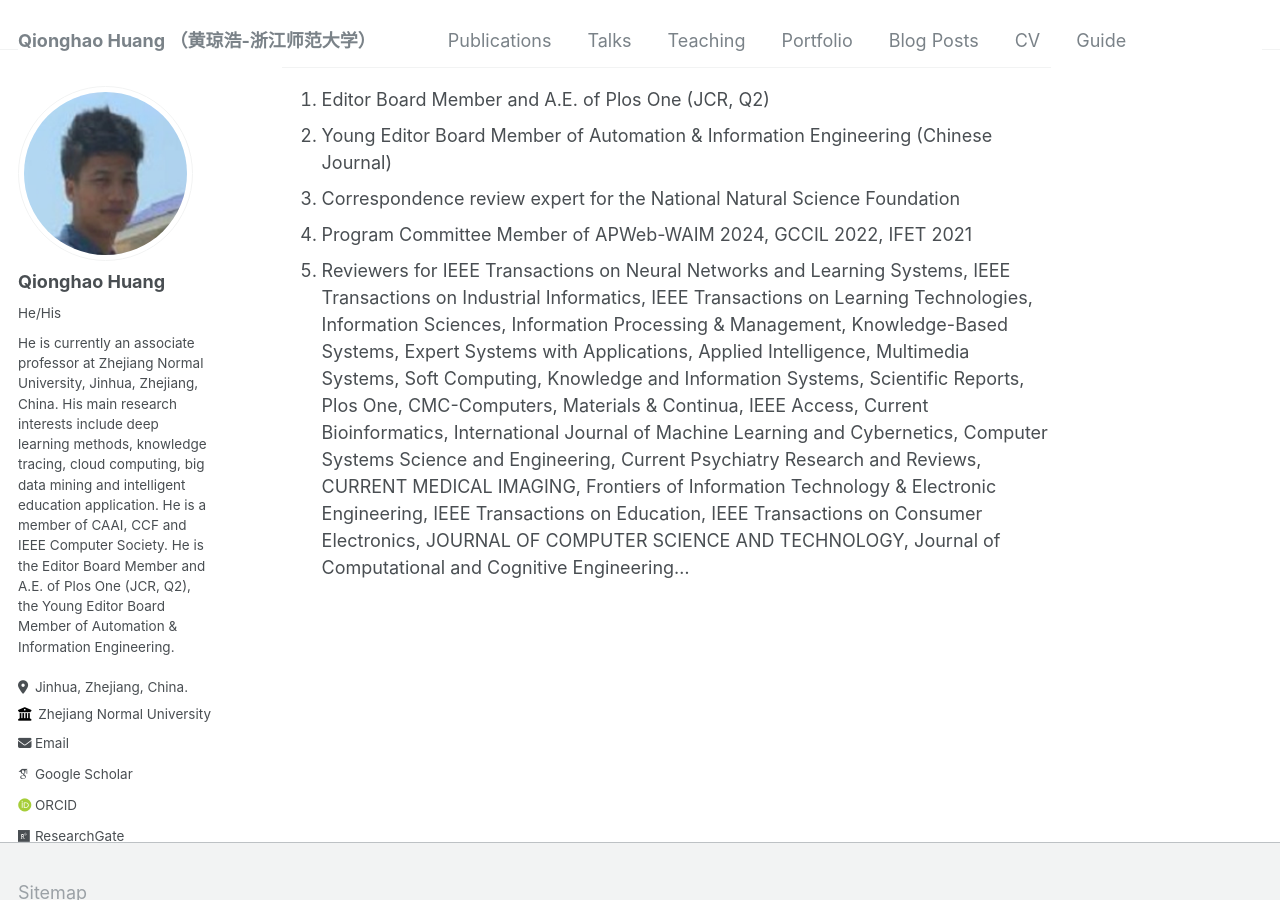
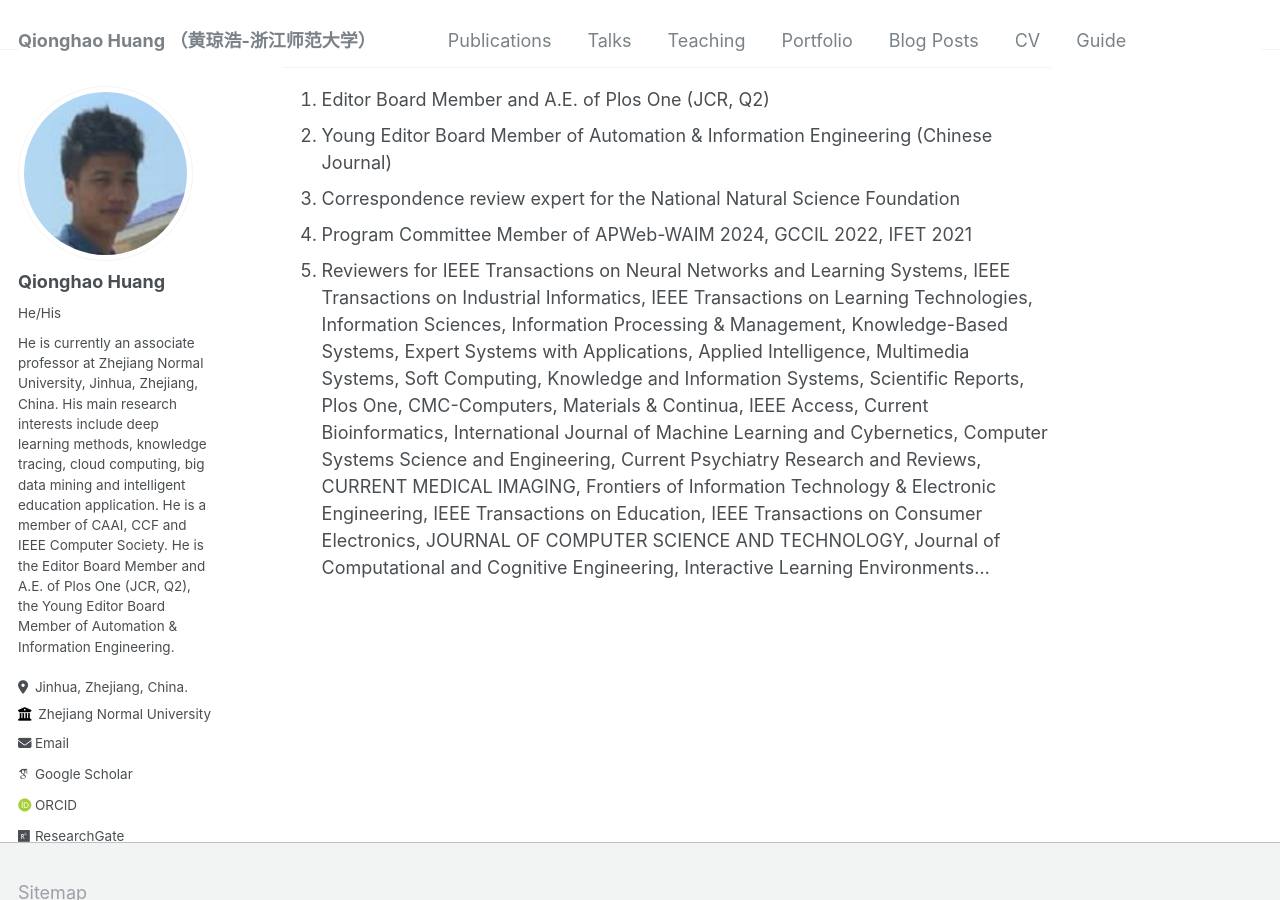
Before and after one commit to qhhuang-ai/qhhuang-ai.github.io, a Jekyll site: the page built from _pages/about.md, in a window 1280 px wide and 900 px high, scrolled down 7505 px. Built offline with Jekyll 4.4.1, drawn with Linux system fonts in a browser that asks for light colours; some web fonts are replaced; comment, search, counter and statistics services are not loaded.

Commit message:
update CV

```diff
--- a/_pages/about.md
+++ b/_pages/about.md
@@ -72,4 +72,4 @@
 1. Young Editor Board Member of Automation & Information Engineering (Chinese Journal)
 1. Correspondence review expert for the National Natural Science Foundation
 1. Program Committee Member of APWeb-WAIM 2024, GCCIL 2022, IFET 2021
-1. Reviewers for IEEE Transactions on Neural Networks and Learning Systems, IEEE Transactions on Industrial Informatics, IEEE Transactions on Learning Technologies, Information Sciences, Information Processing & Management, Knowledge-Based Systems, Expert Systems with Applications, Applied Intelligence, Multimedia Systems, Soft Computing, Knowledge and Information Systems, Scientific Reports, Plos One, CMC-Computers, Materials & Continua,  IEEE Access, Current Bioinformatics, International Journal of Machine Learning and Cybernetics, Computer Systems Science and Engineering, Current Psychiatry Research and Reviews, CURRENT MEDICAL IMAGING,  Frontiers of Information Technology & Electronic Engineering, IEEE Transactions on Education, IEEE Transactions on Consumer Electronics, JOURNAL OF COMPUTER SCIENCE AND TECHNOLOGY, Journal of Computational and Cognitive Engineering...
+1. Reviewers for IEEE Transactions on Neural Networks and Learning Systems, IEEE Transactions on Industrial Informatics, IEEE Transactions on Learning Technologies, Information Sciences, Information Processing & Management, Knowledge-Based Systems, Expert Systems with Applications, Applied Intelligence, Multimedia Systems, Soft Computing, Knowledge and Information Systems, Scientific Reports, Plos One, CMC-Computers, Materials & Continua,  IEEE Access, Current Bioinformatics, International Journal of Machine Learning and Cybernetics, Computer Systems Science and Engineering, Current Psychiatry Research and Reviews, CURRENT MEDICAL IMAGING,  Frontiers of Information Technology & Electronic Engineering, IEEE Transactions on Education, IEEE Transactions on Consumer Electronics, JOURNAL OF COMPUTER SCIENCE AND TECHNOLOGY, Journal of Computational and Cognitive Engineering, Interactive Learning Environments...
```
Also changed, not shown: _pages/cv.md (+1 -1 lines).
